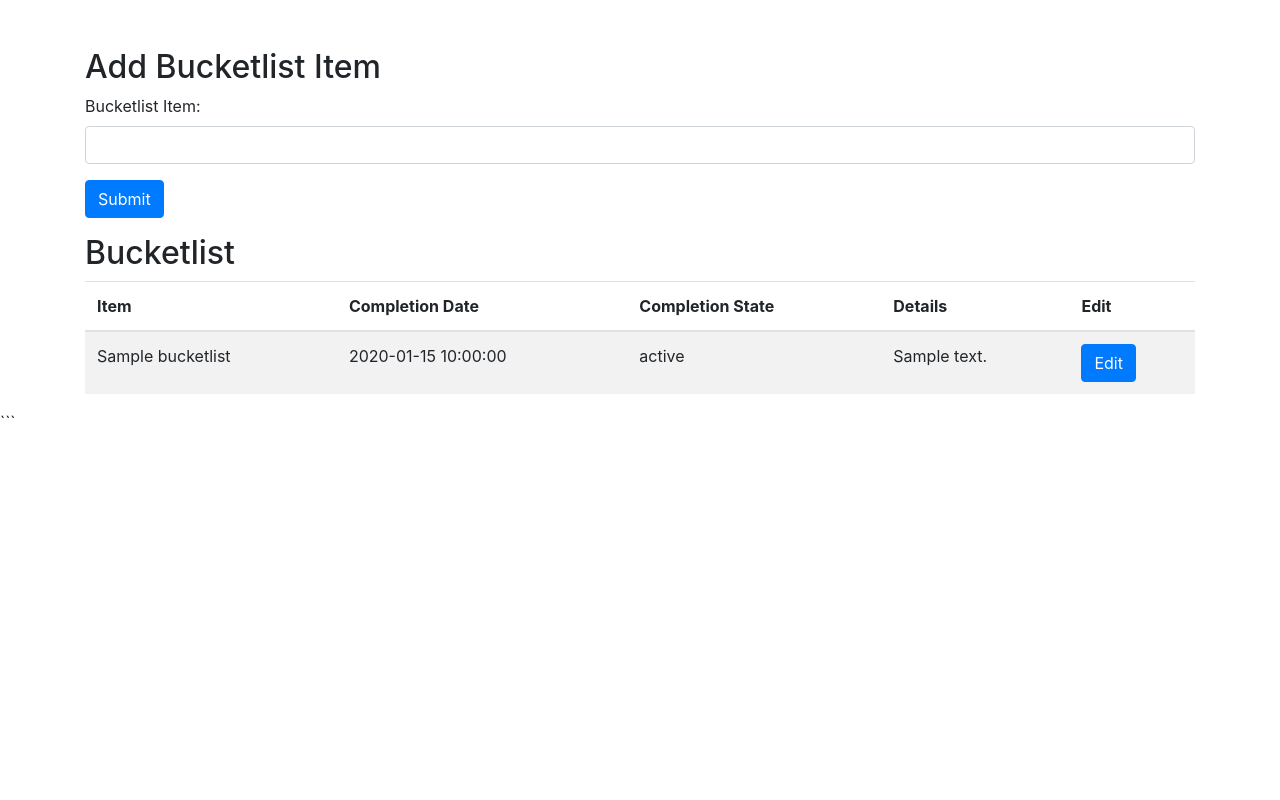
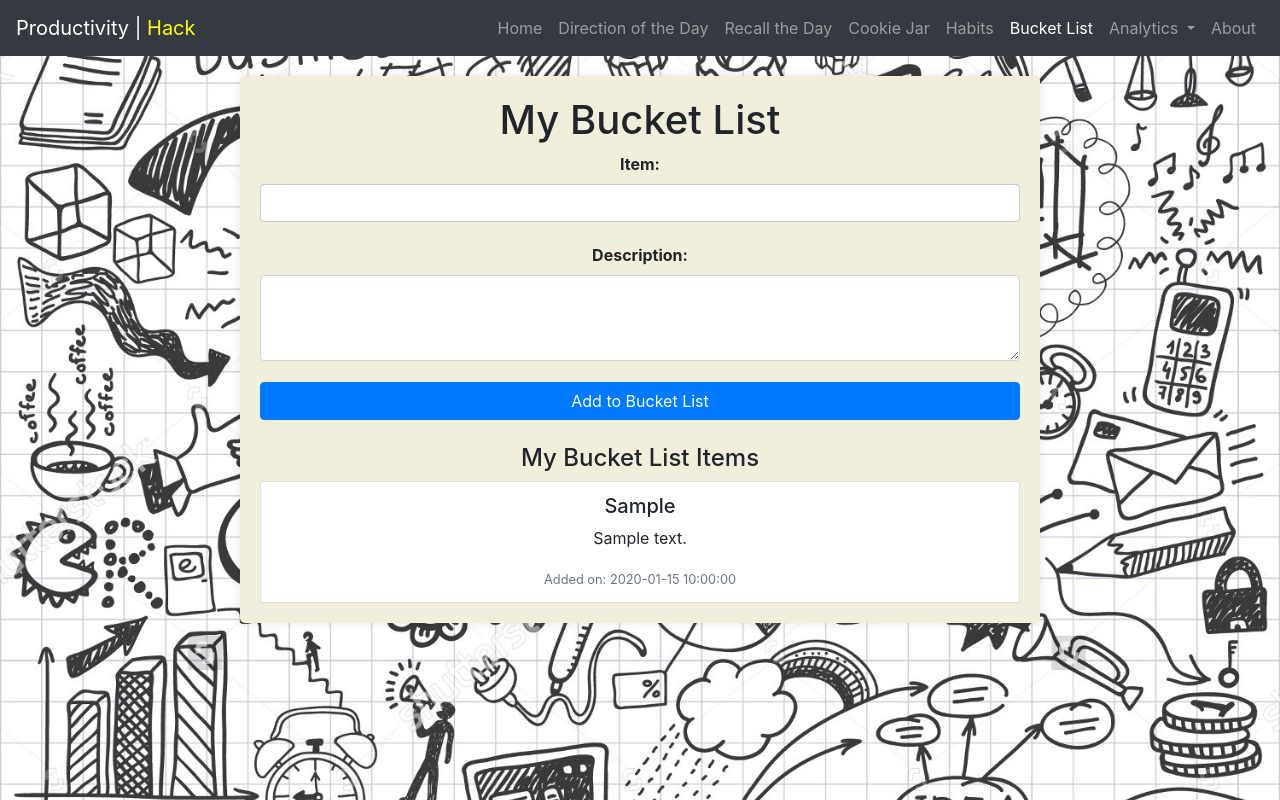
Before and after one commit to Avishka217/ProductivityHack, a PHP site: page /bucketlist.php in a window 1280 px wide. Run offline with PHP 8.4, Linux system fonts and the light colour scheme; tables that the repository leaves empty or names only in its code hold one stand-in row (values such as "Sample post"); some libraries are stand-ins or nearby versions.

Commit message:
Add bucketlist

````diff
--- a/bucketlist.php
+++ b/bucketlist.php
@@ -1,161 +1,99 @@
+<?php
+// Database connection details (replace with your actual details)
+$servername = "localhost";
+$username = "root";
+$password = "root";
+$dbname = "wp_db";
+date_default_timezone_set('Asia/Kolkata');
 
+// Create connection
+$conn = new mysqli($servername, $username, $password, $dbname);
+
+// Check connection
+if ($conn->connect_error) {
+  die("Connection failed: " . $conn->connect_error);
+}
+
+// Process form data only if form is submitted
+if ($_SERVER['REQUEST_METHOD'] === 'POST' && isset($_POST['item'])) {
+  // Get form data (assuming proper sanitization is done)
+  $item = $_POST["item"];
+  $description = $_POST["description"];
+
+  // SQL insert statement
+  $sql = "INSERT INTO bucketlist (item, description)
+            VALUES ('$item', '$description')";
+
+  if ($conn->query($sql) === TRUE) {
+    // Redirect to avoid form resubmission on page refresh
+    header("Location: bucketlist.php");
+    exit();
+  } else {
+    echo "<p>Error: " . $sql . "<br>" . $conn->error . "</p>";
+  }
+}
+
+// Retrieve bucket list items
+$bucketlist_sql = "SELECT id, item, description, created_at FROM bucketlist ORDER BY created_at DESC";
+$bucketlist_result = $conn->query($bucketlist_sql);
+
+$conn->close();
+?>
 <!DOCTYPE html>
-<html>
+<html lang="en">
 
 <head>
-  <title>Bucketlist</title>
+  <meta charset="UTF-8">
+  <meta name="viewport" content="width=device-width, initial-scale=1.0">
+  <title>My Bucket List</title>
   <!-- Bootstrap CSS -->
-  <link rel="stylesheet" href="https://stackpath.bootstrapcdn.com/bootstrap/4.5.2/css/bootstrap.min.css">
-  <!-- Bootstrap Datepicker CSS -->
-  <link rel="stylesheet" href="https://cdnjs.cloudflare.com/ajax/libs/bootstrap-datepicker/1.9.0/css/bootstrap-datepicker.min.css">
+  <link rel="stylesheet" href="style.css">
+  <link href="https://stackpath.bootstrapcdn.com/bootstrap/4.5.2/css/bootstrap.min.css" rel="stylesheet">
+
+  <style>
+    .container {
+      max-width: 800px;
+      margin: 20px auto;
+      padding: 20px;
+      background-color: #F1EEDC;
+      border-radius: 5px;
+      box-shadow: 0 0 10px rgba(0, 0, 0, 0.1);
+    }
+  </style>
 </head>
 
 <body>
-
-  <div class="container mt-5">
-    <h2>Add Bucketlist Item</h2>
-    <form action='bucketlist.php' method='post' class="mb-3">
+  <!-- Bootstrap Header Section -->
+  <?php include 'navbar.php'; ?>
+  <div class="container">
+    <h1>My Bucket List</h1>
+    <form action="" method="post">
       <div class="form-group">
-        <label for="item_name">Bucketlist Item:</label>
-        <input type='text' name='item_name' class="form-control">
+        <label for="item">Item:</label>
+        <input type="text" class="form-control" id="item" name="item" required>
       </div>
-      <button type="submit" class="btn btn-primary">Submit</button>
+      <div class="form-group">
+        <label for="description">Description:</label>
+        <textarea class="form-control" id="description" name="description" rows="3"></textarea>
+      </div>
+      <button type="submit" class="btn btn-primary">Add to Bucket List</button>
     </form>
-
-    <h2>Bucketlist</h2>
-    <div class="table-responsive">
-      <table class="table table-striped">
-        <thead>
-          <tr>
-            <th>Item</th>
-            <th>Completion Date</th>
-            <th>Completion State</th>
-            <th>Details</th>
-            <th>Edit</th>
-          </tr>
-        </thead>
-        <tbody>
-          <?php
-          // Include your database connection file
-          include 'db_connection.php';
-
-          // Insert new bucketlist item
-          if (isset($_POST['item_name'])) {
-            $item_name = $_POST['item_name'];
-            $sql = "INSERT INTO bucketlist (item_name) VALUES ('$item_name')";
-            if ($conn->query($sql) === TRUE) {
-              echo "<script>alert('New record created successfully');</script>";
-            } else {
-              echo "<script>alert('Error: " . $sql . "<br>" . $conn->error . "');</script>";
-            }
-          }
-
-          // Your PHP code for displaying bucketlist items here
-          $sql = "SELECT * FROM bucketlist";
-          $result = $conn->query($sql);
-
-          if ($result->num_rows > 0) {
-            while ($row = $result->fetch_assoc()) {
-              echo "<tr>
-                                <td>" . $row["item_name"] . "</td>
-                                <td>" . $row["completion_date"] . "</td>
-                                <td>" . $row["completion_state"] . "</td>
-                                <td>" . $row["details"] . "</td>
-                                <td><button onclick='editItem(" . $row["id"] . ")' class='btn btn-primary'>Edit</button></td>
-                            </tr>";
-            }
-          } else {
-            echo "<tr><td colspan='5'>0 results</td></tr>";
-          }
-          $conn->close();
-          ?>
-        </tbody>
-      </table>
-    </div>
+    <br>
+    <h4>My Bucket List Items</h4>
+    <ul class="list-group">
+      <?php if ($bucketlist_result->num_rows > 0) : ?>
+        <?php while ($row = $bucketlist_result->fetch_assoc()) : ?>
+          <li class="list-group-item">
+            <h5><?php echo $row['item']; ?></h5>
+            <p><?php echo $row['description']; ?></p>
+            <small class="text-muted">Added on: <?php echo $row['created_at']; ?></small>
+          </li>
+        <?php endwhile; ?>
+      <?php else : ?>
+        <li class="list-group-item">No items in the bucket list yet.</li>
+      <?php endif; ?>
+    </ul>
   </div>
-
-  <!-- Bootstrap JS (optional) -->
-  <script src="https://code.jquery.com/jquery-3.5.1.slim.min.js"></script>
-  <script src="https://cdn.jsdelivr.net/npm/@popperjs/core@2.5.3/dist/umd/popper.min.js"></script>
-  <script src="https://stackpath.bootstrapcdn.com/bootstrap/4.5.2/js/bootstrap.min.js"></script>
-  <!-- Bootstrap Datepicker JS -->
-  <script src="https://cdnjs.cloudflare.com/ajax/libs/bootstrap-datepicker/1.9.0/js/bootstrap-datepicker.min.js"></script>
-
-  <!-- JavaScript for editing bucketlist item -->
-  <script>
-    function editItem(id) {
-      var modalHtml = `
-            <div class="modal fade" id="editModal" tabindex="-1" role="dialog" aria-labelledby="editModalLabel" aria-hidden="true">
-                <div class="modal-dialog" role="document">
-                    <div class="modal-content">
-                        <div class="modal-header">
-                            <h5 class="modal-title" id="editModalLabel">Edit Bucketlist Item</h5>
-                            <button type="button" class="close" data-dismiss="modal" aria-label="Close">
-                                <span aria-hidden="true">&times;</span>
-                            </button>
-                        </div>
-                        <div class="modal-body">
-                            <form id="editForm">
-                                <div class="form-group">
-                                    <label for="completion_state">Completion State:</label>
-                                    <select class="form-control" id="completion_state" name="completion_state">
-                                      <option value="completed">Completed</option>
-                                      <option value="not_completed">Not Completed</option>
-                                    </select>
-                                </div>
-                                <div class="form-group">
-                                    <label for="completion_date">Completion Date:</label>
-                                    <input type="text" class="form-control datepicker" id="completion_date" name="completion_date">
-                                </div>
-                                <div class="form-group">
-                                    <label for="details">Details:</label>
-                                    <textarea class="form-control" id="details" name="details"></textarea>
-                                </div>
-                            </form>
-                        </div>
-                        <div class="modal-footer">
-                            <button type="button" class="btn btn-secondary" data-dismiss="modal">Cancel</button>
-                            <button type="button" class="btn btn-primary" onclick="submitEditForm(${id})">Submit</button>
-                        </div>
-                    </div>
-                </div>
-            </div>`;
-      $('body').append(modalHtml);
-      $('#editModal').modal('show');
-      // Initialize Bootstrap Datepicker
-      $('.datepicker').datepicker({
-        format: 'yyyy-mm-dd',
-        autoclose: true
-      });
-    }
-
-    function submitEditForm(id) {
-      var completion_state = $('#completion_state').val();
-      var completion_date = $('#completion_date').val();
-      var details = $('#details').val();
-      var formData = new FormData();
-      formData.append('update_id', id);
-      formData.append('completion_date', completion_date);
-      formData.append('completion_state', completion_state);
-      formData.append('details', details);
-
-      fetch('bucketlist.php', {
-          method: 'POST',
-          body: formData
-        })
-        .then(response => response.text())
-        .then(data => {
-          alert(data);
-          $('#editModal').modal('hide');
-          location.reload();
-        })
-        .catch(error => {
-          console.error('Error:', error);
-        });
-    }
-  </script>
-
 </body>
 
 </html>
-```
````
